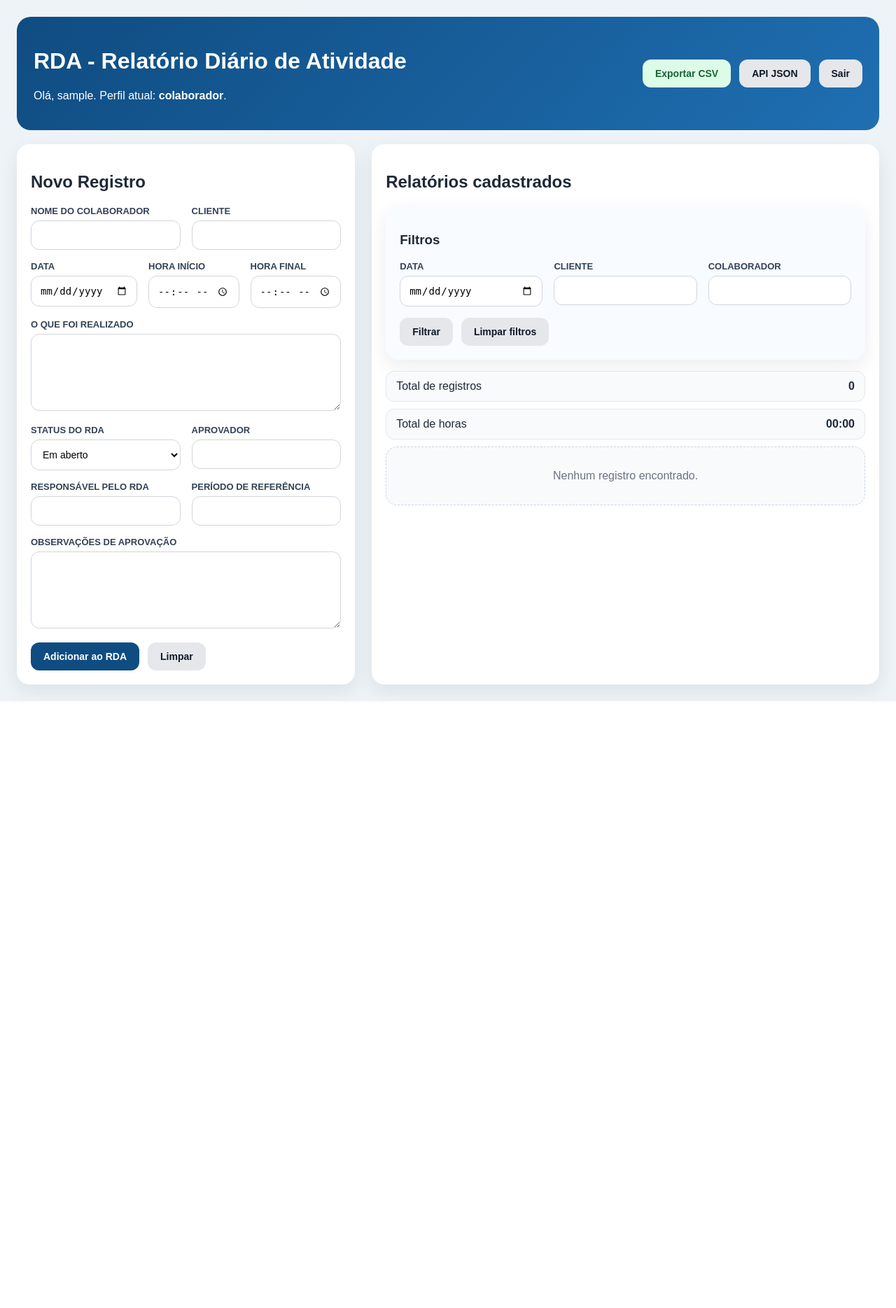
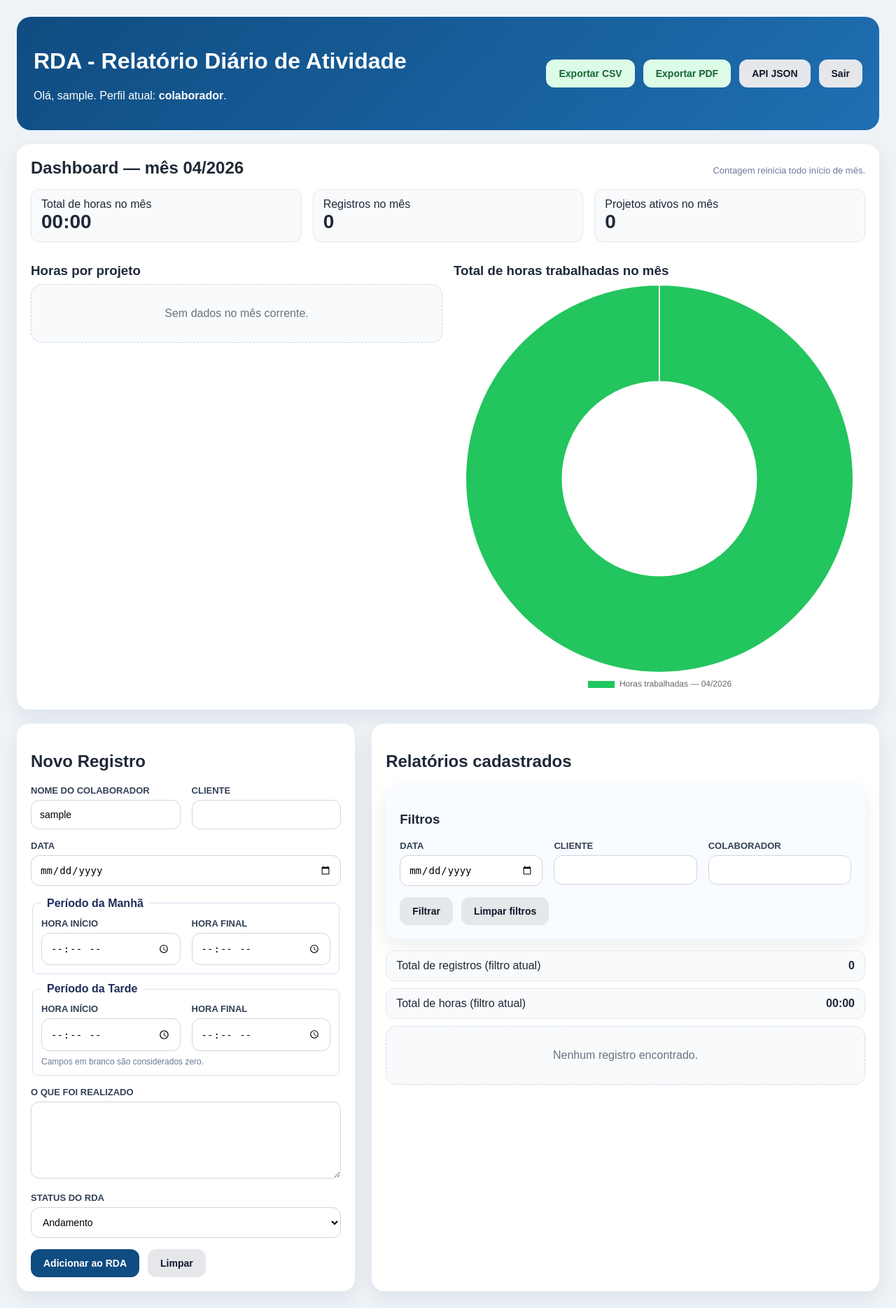
Before and after one commit to salimNabbout/rda_professional-, a Flask app: page / in a window 1280 px wide. Shown: the whole page at 70% size. Before the commit the page ends 1002 px from the top, so only its background shows below. Run offline with Flask 3, Linux system fonts and the light colour scheme; the visitor is signed in with stand-in values (Sample User, id 1); data that the repository does not hold is empty.

Commit message:
Refatorar RDA: horas manhã/tarde, dashboard, PDF, nome completo
- Modelo: nome_completo em User; 4 campos de hora (manhã+tarde) em RDARecord
- Status trocados para Andamento/Concluído/Atrasado
- Form Colaborador pré-preenche display_name (nome completo, não username/email)
- Registro exige nome completo; admin UI permite editar
- Removidos Aprovador/Responsável/Período de Referência
- Data exibida dd/mm/aaaa em tabela, CSV e PDF
- Botão Exportar PDF (reportlab) e dashboard Chart.js com filtro do mês corrente

Co-Authored-By: Claude Opus 4.7 (1M context) <noreply@anthropic.com>

```diff
--- a/app/main/routes.py
+++ b/app/main/routes.py
@@ -1,8 +1,9 @@
 from datetime import datetime
+from collections import defaultdict
 import csv
-from io import StringIO
+from io import StringIO, BytesIO
 
-from flask import Blueprint, render_template, request, redirect, url_for, flash, jsonify, make_response
+from flask import Blueprint, render_template, request, redirect, url_for, flash, jsonify, make_response, send_file
 from flask_login import login_required, current_user
 
 from app.extensions import db
@@ -12,13 +13,46 @@ from app.models import RDARecord
 main_bp = Blueprint("main", __name__)
 
 
-def calcular_duracao(hora_inicio: str, hora_final: str) -> str:
-    inicio = datetime.strptime(hora_inicio, "%H:%M")
-    fim = datetime.strptime(hora_final, "%H:%M")
-    if fim < inicio:
+def _minutos_intervalo(inicio: str, fim: str) -> int:
+    """Retorna duração em minutos. Strings vazias/nulas = 0."""
+    if not inicio or not fim:
+        return 0
+    try:
+        i = datetime.strptime(inicio, "%H:%M")
+        f = datetime.strptime(fim, "%H:%M")
+    except ValueError:
+        return 0
+    if f < i:
         raise ValueError("A Hora Final não pode ser menor que a Hora Início.")
-    total_minutos = int((fim - inicio).total_seconds() // 60)
-    return f"{total_minutos // 60:02d}:{total_minutos % 60:02d}"
+    return int((f - i).total_seconds() // 60)
+
+
+def calcular_duracao_total(hi_m: str, hf_m: str, hi_t: str, hf_t: str) -> str:
+    total = _minutos_intervalo(hi_m, hf_m) + _minutos_intervalo(hi_t, hf_t)
+    return f"{total // 60:02d}:{total % 60:02d}"
+
+
+def _minutos_registro(r: RDARecord) -> int:
+    try:
+        h, m = r.duracao.split(":")
+        return int(h) * 60 + int(m)
+    except (ValueError, AttributeError):
+        return 0
+
+
+def horas_totais(records) -> str:
+    total = sum(_minutos_registro(r) for r in records)
+    return f"{total // 60:02d}:{total % 60:02d}"
+
+
+def formatar_data_br(iso: str) -> str:
+    """YYYY-MM-DD -> dd/mm/aaaa. Retorna o valor original se não for ISO."""
+    if not iso:
+        return ""
+    try:
+        return datetime.strptime(iso, "%Y-%m-%d").strftime("%d/%m/%Y")
+    except ValueError:
+        return iso
 
 
 def base_query_for_user():
@@ -46,12 +80,46 @@ def aplicar_filtros(query):
     }
 
 
-def horas_totais(records):
-    total = 0
-    for item in records:
-        h, m = item.duracao.split(":")
-        total += int(h) * 60 + int(m)
-    return f"{total // 60:02d}:{total % 60:02d}"
+def stats_mes_atual():
+    """Retorna dados agregados do mês corrente para a dashboard."""
+    hoje = datetime.utcnow()
+    prefixo = hoje.strftime("%Y-%m")
+
+    query = base_query_for_user().filter(RDARecord.data.like(f"{prefixo}-%"))
+    records = query.all()
+
+    por_projeto = defaultdict(int)
+    for r in records:
+        por_projeto[r.cliente or "(sem cliente)"] += _minutos_registro(r)
+
+    total_min = sum(por_projeto.values())
+
+    labels = list(por_projeto.keys())
+    horas_decimais = [round(m / 60, 2) for m in por_projeto.values()]
+
+    return {
+        "mes_label": hoje.strftime("%m/%Y"),
+        "total_horas_mes": f"{total_min // 60:02d}:{total_min % 60:02d}",
+        "labels_projeto": labels,
+        "horas_por_projeto": horas_decimais,
+        "total_registros_mes": len(records),
+    }
+
+
+def _form_inicial_vazio():
+    """Retorna dicionário com nome pré-preenchido do usuário."""
+    return {
+        "id": "",
+        "colaborador": current_user.display_name,
+        "cliente": "",
+        "data": "",
+        "hora_inicio_manha": "",
+        "hora_final_manha": "",
+        "hora_inicio_tarde": "",
+        "hora_final_tarde": "",
+        "realizado": "",
+        "status_rda": "Andamento",
+    }
 
 
 @main_bp.route("/")
@@ -59,7 +127,7 @@ def horas_totais(records):
 def index():
     query = base_query_for_user()
     query, filters = aplicar_filtros(query)
-    records = query.order_by(RDARecord.data.desc(), RDARecord.hora_inicio.desc(), RDARecord.id.desc()).all()
+    records = query.order_by(RDARecord.data.desc(), RDARecord.hora_inicio_manha.desc(), RDARecord.id.desc()).all()
 
     return render_template(
         "main/dashboard.html",
@@ -67,8 +135,10 @@ def index():
         total_registros=len(records),
         total_horas=horas_totais(records),
         filters=filters,
-        form=None,
+        form=_form_inicial_vazio(),
         editing=False,
+        stats=stats_mes_atual(),
+        formatar_data_br=formatar_data_br,
     )
 
 
@@ -81,25 +151,31 @@ def save_record():
         "colaborador": request.form.get("colaborador", "").strip(),
         "cliente": request.form.get("cliente", "").strip(),
         "data": request.form.get("data", "").strip(),
-        "hora_inicio": request.form.get("hora_inicio", "").strip(),
-        "hora_final": request.form.get("hora_final", "").strip(),
+        "hora_inicio_manha": request.form.get("hora_inicio_manha", "").strip(),
+        "hora_final_manha": request.form.get("hora_final_manha", "").strip(),
+        "hora_inicio_tarde": request.form.get("hora_inicio_tarde", "").strip(),
+        "hora_final_tarde": request.form.get("hora_final_tarde", "").strip(),
         "realizado": request.form.get("realizado", "").strip(),
-        "status_rda": request.form.get("status_rda", "Em aberto").strip(),
-        "aprovador": request.form.get("aprovador", "").strip(),
-        "responsavel_rda": request.form.get("responsavel_rda", "").strip(),
-        "periodo_referencia": request.form.get("periodo_referencia", "").strip(),
-        "observacoes_aprovacao": request.form.get("observacoes_aprovacao", "").strip(),
+        "status_rda": request.form.get("status_rda", "Andamento").strip(),
     }
 
     try:
-        obrigatorios = [
-            payload["colaborador"], payload["cliente"], payload["data"],
-            payload["hora_inicio"], payload["hora_final"], payload["realizado"]
-        ]
+        obrigatorios = [payload["colaborador"], payload["cliente"], payload["data"], payload["realizado"]]
         if not all(obrigatorios):
-            raise ValueError("Preencha todos os campos obrigatórios.")
+            raise ValueError("Preencha Colaborador, Cliente, Data e o que foi realizado.")
 
-        payload["duracao"] = calcular_duracao(payload["hora_inicio"], payload["hora_final"])
+        # Campos de hora em branco viram "00:00"
+        for campo in ["hora_inicio_manha", "hora_final_manha", "hora_inicio_tarde", "hora_final_tarde"]:
+            if not payload[campo]:
+                payload[campo] = "00:00"
+
+        payload["duracao"] = calcular_duracao_total(
+            payload["hora_inicio_manha"], payload["hora_final_manha"],
+            payload["hora_inicio_tarde"], payload["hora_final_tarde"],
+        )
+
+        if payload["duracao"] == "00:00":
+            raise ValueError("Informe pelo menos um período (manhã ou tarde).")
 
         if record_id:
             record = RDARecord.query.filter_by(id=int(record_id)).first_or_404()
@@ -119,7 +195,7 @@ def save_record():
         flash(str(exc), "error")
         query = base_query_for_user()
         query, filters = aplicar_filtros(query)
-        records = query.order_by(RDARecord.data.desc(), RDARecord.hora_inicio.desc(), RDARecord.id.desc()).all()
+        records = query.order_by(RDARecord.data.desc(), RDARecord.hora_inicio_manha.desc(), RDARecord.id.desc()).all()
         form_data = {"id": record_id, **payload}
         return render_template(
             "main/dashboard.html",
@@ -129,6 +205,8 @@ def save_record():
             filters=filters,
             form=form_data,
             editing=bool(record_id),
+            stats=stats_mes_atual(),
+            formatar_data_br=formatar_data_br,
         )
 
 
@@ -142,7 +220,7 @@ def edit_record(record_id: int):
 
     query = base_query_for_user()
     query, filters = aplicar_filtros(query)
-    records = query.order_by(RDARecord.data.desc(), RDARecord.hora_inicio.desc(), RDARecord.id.desc()).all()
+    records = query.order_by(RDARecord.data.desc(), RDARecord.hora_inicio_manha.desc(), RDARecord.id.desc()).all()
 
     return render_template(
         "main/dashboard.html",
@@ -152,6 +230,8 @@ def edit_record(record_id: int):
         filters=filters,
         form=record,
         editing=True,
+        stats=stats_mes_atual(),
+        formatar_data_br=formatar_data_br,
     )
 
 
@@ -174,7 +254,7 @@ def delete_record(record_id: int):
 def api_records():
     query = base_query_for_user()
     query, filters = aplicar_filtros(query)
-    records = query.order_by(RDARecord.data.desc(), RDARecord.hora_inicio.desc(), RDARecord.id.desc()).all()
+    records = query.order_by(RDARecord.data.desc(), RDARecord.hora_inicio_manha.desc(), RDARecord.id.desc()).all()
 
     return jsonify({
         "user": current_user.username,
@@ -187,16 +267,14 @@ def api_records():
                 "id": r.id,
                 "colaborador": r.colaborador,
                 "cliente": r.cliente,
-                "data": r.data,
-                "hora_inicio": r.hora_inicio,
-                "hora_final": r.hora_final,
+                "data": formatar_data_br(r.data),
+                "hora_inicio_manha": r.hora_inicio_manha,
+                "hora_final_manha": r.hora_final_manha,
+                "hora_inicio_tarde": r.hora_inicio_tarde,
+                "hora_final_tarde": r.hora_final_tarde,
                 "duracao": r.duracao,
                 "realizado": r.realizado,
                 "status_rda": r.status_rda,
-                "aprovador": r.aprovador,
-                "responsavel_rda": r.responsavel_rda,
-                "periodo_referencia": r.periodo_referencia,
-                "observacoes_aprovacao": r.observacoes_aprovacao,
                 "owner_username": r.owner.username if r.owner else None,
             }
             for r in records
@@ -209,28 +287,28 @@ def api_records():
 def export_csv():
     query = base_query_for_user()
     query, _ = aplicar_filtros(query)
-    records = query.order_by(RDARecord.data.desc(), RDARecord.hora_inicio.desc(), RDARecord.id.desc()).all()
+    records = query.order_by(RDARecord.data.desc(), RDARecord.hora_inicio_manha.desc(), RDARecord.id.desc()).all()
 
     output = StringIO()
     writer = csv.writer(output, delimiter=";")
     writer.writerow([
-        "Nome do Colaborador", "Cliente", "Data", "Hora_Inicio", "Hora_Final", "Duracao",
-        "O que foi Realizado", "Status RDA", "Aprovador", "Responsavel RDA", "Periodo Referencia", "Dono do Registro"
+        "Colaborador", "Cliente", "Data",
+        "Manhã Início", "Manhã Final", "Tarde Início", "Tarde Final",
+        "Duração", "O que foi Realizado", "Status", "Dono do Registro",
     ])
 
     for item in records:
         writer.writerow([
             item.colaborador,
             item.cliente,
-            item.data,
-            item.hora_inicio,
-            item.hora_final,
+            formatar_data_br(item.data),
+            item.hora_inicio_manha,
+            item.hora_final_manha,
+            item.hora_inicio_tarde,
+            item.hora_final_tarde,
             item.duracao,
             item.realizado,
             item.status_rda,
-            item.aprovador,
-            item.responsavel_rda,
-            item.periodo_referencia,
             item.owner.username if item.owner else "",
         ])
 
@@ -238,3 +316,69 @@ def export_csv():
     response.headers["Content-Type"] = "text/csv; charset=utf-8"
     response.headers["Content-Disposition"] = "attachment; filename=rda_relatorio.csv"
     return response
+
+
+@main_bp.route("/export/pdf")
+@login_required
+def export_pdf():
+    from reportlab.lib import colors
+    from reportlab.lib.pagesizes import A4, landscape
+    from reportlab.lib.styles import getSampleStyleSheet, ParagraphStyle
+    from reportlab.lib.units import mm
+    from reportlab.platypus import SimpleDocTemplate, Table, TableStyle, Paragraph, Spacer
+
+    query = base_query_for_user()
+    query, _ = aplicar_filtros(query)
+    records = query.order_by(RDARecord.data.desc(), RDARecord.hora_inicio_manha.desc(), RDARecord.id.desc()).all()
+
+    buffer = BytesIO()
+    doc = SimpleDocTemplate(
+        buffer, pagesize=landscape(A4),
+        leftMargin=10 * mm, rightMargin=10 * mm, topMargin=12 * mm, bottomMargin=12 * mm,
+    )
+
+    styles = getSampleStyleSheet()
+    titulo = Paragraph("<b>Relatório Diário de Atividade (RDA)</b>", styles["Title"])
+    gerado = Paragraph(
+        f"Gerado em {datetime.now().strftime('%d/%m/%Y %H:%M')} — Total: {len(records)} registros — "
+        f"Horas: {horas_totais(records)}",
+        styles["Normal"],
+    )
+
+    cell_style = ParagraphStyle("cell", parent=styles["BodyText"], fontSize=7, leading=9)
+    head_style = ParagraphStyle("head", parent=styles["BodyText"], fontSize=7, leading=9, textColor=colors.white, alignment=1)
+
+    headers = ["Colaborador", "Cliente", "Data", "Manhã Ini", "Manhã Fim", "Tarde Ini", "Tarde Fim", "Duração", "Realizado", "Status"]
+    data = [[Paragraph(h, head_style) for h in headers]]
+
+    for r in records:
+        data.append([
+            Paragraph(r.colaborador or "", cell_style),
+            Paragraph(r.cliente or "", cell_style),
+            Paragraph(formatar_data_br(r.data), cell_style),
+            Paragraph(r.hora_inicio_manha or "", cell_style),
+            Paragraph(r.hora_final_manha or "", cell_style),
+            Paragraph(r.hora_inicio_tarde or "", cell_style),
+            Paragraph(r.hora_final_tarde or "", cell_style),
+            Paragraph(r.duracao or "", cell_style),
+            Paragraph(r.realizado or "", cell_style),
+            Paragraph(r.status_rda or "", cell_style),
+        ])
+
+    col_widths = [30*mm, 28*mm, 18*mm, 16*mm, 16*mm, 16*mm, 16*mm, 16*mm, 70*mm, 22*mm]
+    table = Table(data, colWidths=col_widths, repeatRows=1)
+    table.setStyle(TableStyle([
+        ("BACKGROUND", (0, 0), (-1, 0), colors.HexColor("#1f2d5a")),
+        ("GRID", (0, 0), (-1, -1), 0.3, colors.grey),
+        ("VALIGN", (0, 0), (-1, -1), "TOP"),
+        ("ROWBACKGROUNDS", (0, 1), (-1, -1), [colors.whitesmoke, colors.white]),
+    ]))
+
+    doc.build([titulo, Spacer(1, 4 * mm), gerado, Spacer(1, 4 * mm), table])
+    buffer.seek(0)
+
+    return send_file(
+        buffer, as_attachment=True,
+        download_name=f"rda_relatorio_{datetime.now().strftime('%Y%m%d_%H%M')}.pdf",
+        mimetype="application/pdf",
+    )
--- a/app/templates/main/_form.html
+++ b/app/templates/main/_form.html
@@ -4,7 +4,7 @@
   <div class="grid grid-2">
     <div>
       <label>Nome do Colaborador</label>
-      <input name="colaborador" value="{{ form.colaborador if form else '' }}" required>
+      <input name="colaborador" value="{{ form.colaborador if form and form.colaborador else current_user.display_name }}" readonly required>
     </div>
     <div>
       <label>Cliente</label>
@@ -12,56 +12,53 @@
     </div>
   </div>
 
-  <div class="grid grid-3" style="margin-top:16px;">
-    <div>
+  <div style="margin-top:16px;">
     <label>Data</label>
     <input type="date" name="data" value="{{ form.data if form else '' }}" required>
   </div>
+
+  <fieldset style="margin-top:16px; padding:12px; border:1px solid #d9e1f2; border-radius:8px;">
+    <legend style="padding:0 8px; font-weight:600; color:#1f2d5a;">Período da Manhã</legend>
+    <div class="grid grid-2">
       <div>
         <label>Hora Início</label>
-      <input type="time" name="hora_inicio" value="{{ form.hora_inicio if form else '' }}" required>
+        <input type="time" name="hora_inicio_manha" value="{{ form.hora_inicio_manha if form else '' }}">
       </div>
       <div>
         <label>Hora Final</label>
-      <input type="time" name="hora_final" value="{{ form.hora_final if form else '' }}" required>
+        <input type="time" name="hora_final_manha" value="{{ form.hora_final_manha if form else '' }}">
       </div>
     </div>
+  </fieldset>
+
+  <fieldset style="margin-top:12px; padding:12px; border:1px solid #d9e1f2; border-radius:8px;">
+    <legend style="padding:0 8px; font-weight:600; color:#1f2d5a;">Período da Tarde</legend>
+    <div class="grid grid-2">
+      <div>
+        <label>Hora Início</label>
+        <input type="time" name="hora_inicio_tarde" value="{{ form.hora_inicio_tarde if form else '' }}">
+      </div>
+      <div>
+        <label>Hora Final</label>
+        <input type="time" name="hora_final_tarde" value="{{ form.hora_final_tarde if form else '' }}">
+      </div>
+    </div>
+    <p style="margin:8px 0 0; font-size:12px; color:#6b7a99;">Campos em branco são considerados zero.</p>
+  </fieldset>
 
   <div style="margin-top:16px;">
     <label>O que foi realizado</label>
     <textarea name="realizado" required>{{ form.realizado if form else '' }}</textarea>
   </div>
 
-  <div class="grid grid-2" style="margin-top:16px;">
-    <div>
+  <div style="margin-top:16px;">
     <label>Status do RDA</label>
     <select name="status_rda">
-        {% set current_status = form.status_rda if form else 'Em aberto' %}
-        {% for status in ['Em aberto', 'Em análise', 'Aprovado', 'Reprovado'] %}
+      {% set current_status = form.status_rda if form and form.status_rda else 'Andamento' %}
+      {% for status in ['Andamento', 'Concluído', 'Atrasado'] %}
         <option value="{{ status }}" {% if current_status == status %}selected{% endif %}>{{ status }}</option>
       {% endfor %}
     </select>
-    </div>
-    <div>
-      <label>Aprovador</label>
-      <input name="aprovador" value="{{ form.aprovador if form else '' }}">
-    </div>
-  </div>
-
-  <div class="grid grid-2" style="margin-top:16px;">
-    <div>
-      <label>Responsável pelo RDA</label>
-      <input name="responsavel_rda" value="{{ form.responsavel_rda if form else '' }}">
-    </div>
-    <div>
-      <label>Período de Referência</label>
-      <input name="periodo_referencia" value="{{ form.periodo_referencia if form else '' }}">
-    </div>
-  </div>
-
-  <div style="margin-top:16px;">
-    <label>Observações de aprovação</label>
-    <textarea name="observacoes_aprovacao">{{ form.observacoes_aprovacao if form else '' }}</textarea>
   </div>
 
   <div class="actions" style="margin-top:16px;">
--- a/app/templates/main/dashboard.html
+++ b/app/templates/main/dashboard.html
@@ -9,11 +9,43 @@
     </div>
     <div class="actions">
       <a class="btn btn-success" href="{{ url_for('main.export_csv', **filters) }}">Exportar CSV</a>
+      <a class="btn btn-success" href="{{ url_for('main.export_pdf', **filters) }}">Exportar PDF</a>
       <a class="btn btn-secondary" href="{{ url_for('main.api_records', **filters) }}">API JSON</a>
       {% if current_user.role == 'admin' %}
         <a class="btn btn-secondary" href="{{ url_for('admin.users') }}">Usuários</a>
       {% endif %}
       <a class="btn btn-secondary" href="{{ url_for('auth.logout') }}">Sair</a>
+    </div>
+  </div>
+</div>
+
+<div class="card" style="margin-bottom:20px;">
+  <div style="display:flex; justify-content:space-between; align-items:baseline; flex-wrap:wrap; gap:12px;">
+    <h2 style="margin:0;">Dashboard — mês {{ stats.mes_label }}</h2>
+    <div style="font-size:13px; color:#6b7a99;">Contagem reinicia todo início de mês.</div>
+  </div>
+  <div class="grid grid-3" style="margin-top:16px;">
+    <div class="summary" style="flex-direction:column; align-items:flex-start;">
+      <span>Total de horas no mês</span>
+      <strong style="font-size:28px;">{{ stats.total_horas_mes }}</strong>
+    </div>
+    <div class="summary" style="flex-direction:column; align-items:flex-start;">
+      <span>Registros no mês</span>
+      <strong style="font-size:28px;">{{ stats.total_registros_mes }}</strong>
+    </div>
+    <div class="summary" style="flex-direction:column; align-items:flex-start;">
+      <span>Projetos ativos no mês</span>
+      <strong style="font-size:28px;">{{ stats.labels_projeto | length }}</strong>
+    </div>
+  </div>
+  <div class="grid grid-2" style="margin-top:20px;">
+    <div>
+      <h3 style="margin:0 0 8px;">Horas por projeto</h3>
+      <canvas id="chartProjeto" height="220"></canvas>
+    </div>
+    <div>
+      <h3 style="margin:0 0 8px;">Total de horas trabalhadas no mês</h3>
+      <canvas id="chartTotal" height="220"></canvas>
     </div>
   </div>
 </div>
@@ -49,8 +81,8 @@
       </div>
     </form>
 
-    <div class="summary"><span>Total de registros</span><strong>{{ total_registros }}</strong></div>
-    <div class="summary"><span>Total de horas</span><strong>{{ total_horas }}</strong></div>
+    <div class="summary"><span>Total de registros (filtro atual)</span><strong>{{ total_registros }}</strong></div>
+    <div class="summary"><span>Total de horas (filtro atual)</span><strong>{{ total_horas }}</strong></div>
 
     {% if records %}
       <div class="table-wrap">
@@ -63,14 +95,13 @@
               <th>Colaborador</th>
               <th>Cliente</th>
               <th>Data</th>
-              <th>Início</th>
-              <th>Final</th>
+              <th>Manhã Ini</th>
+              <th>Manhã Fim</th>
+              <th>Tarde Ini</th>
+              <th>Tarde Fim</th>
               <th>Duração</th>
               <th>Realizado</th>
               <th>Status</th>
-              <th>Aprovador</th>
-              <th>Responsável</th>
-              <th>Período</th>
               <th>Ações</th>
             </tr>
           </thead>
@@ -82,18 +113,17 @@
                 {% endif %}
                 <td><strong>{{ item.colaborador }}</strong></td>
                 <td>{{ item.cliente }}</td>
-                <td>{{ item.data }}</td>
-                <td>{{ item.hora_inicio }}</td>
-                <td>{{ item.hora_final }}</td>
+                <td>{{ formatar_data_br(item.data) }}</td>
+                <td>{{ item.hora_inicio_manha }}</td>
+                <td>{{ item.hora_final_manha }}</td>
+                <td>{{ item.hora_inicio_tarde }}</td>
+                <td>{{ item.hora_final_tarde }}</td>
                 <td>{{ item.duracao }}</td>
                 <td class="multiline">{{ item.realizado }}</td>
                 <td>
-                  {% set cls = item.status_rda.lower().replace(' ', '-').replace('á', 'a') %}
+                  {% set cls = item.status_rda.lower().replace(' ', '-').replace('í', 'i').replace('á', 'a') %}
                   <span class="status {{ cls }}">{{ item.status_rda }}</span>
                 </td>
-                <td>{{ item.aprovador or '-' }}</td>
-                <td>{{ item.responsavel_rda or '-' }}</td>
-                <td>{{ item.periodo_referencia or '-' }}</td>
                 <td>
                   <div class="actions">
                     <a class="btn btn-warning" href="{{ url_for('main.edit_record', record_id=item.id) }}">Editar</a>
@@ -112,4 +142,51 @@
     {% endif %}
   </div>
 </div>
+
+<script src="https://cdn.jsdelivr.net/npm/chart.js@4.4.1/dist/chart.umd.min.js"></script>
+<script>
+  const labelsProjeto = {{ stats.labels_projeto | tojson }};
+  const horasProjeto = {{ stats.horas_por_projeto | tojson }};
+  const totalHorasMes = {{ (stats.total_horas_mes.split(':')[0] | int) + ((stats.total_horas_mes.split(':')[1] | int) / 60) }};
+  const mesLabel = {{ stats.mes_label | tojson }};
+
+  if (labelsProjeto.length > 0) {
+    new Chart(document.getElementById('chartProjeto'), {
+      type: 'bar',
+      data: {
+        labels: labelsProjeto,
+        datasets: [{
+          label: 'Horas',
+          data: horasProjeto,
+          backgroundColor: '#3e63dd',
+        }],
+      },
+      options: {
+        responsive: true,
+        plugins: { legend: { display: false } },
+        scales: { y: { beginAtZero: true, title: { display: true, text: 'Horas' } } },
+      },
+    });
+  } else {
+    document.getElementById('chartProjeto').replaceWith(Object.assign(document.createElement('div'), { className: 'empty', innerText: 'Sem dados no mês corrente.' }));
+  }
+
+  new Chart(document.getElementById('chartTotal'), {
+    type: 'doughnut',
+    data: {
+      labels: ['Horas trabalhadas — ' + mesLabel],
+      datasets: [{
+        data: [totalHorasMes || 0.0001],
+        backgroundColor: ['#22c55e'],
+      }],
+    },
+    options: {
+      responsive: true,
+      plugins: {
+        legend: { position: 'bottom' },
+        tooltip: { callbacks: { label: (ctx) => ctx.label + ': ' + totalHorasMes.toFixed(2) + 'h' } },
+      },
+    },
+  });
+</script>
 {% endblock %}
--- a/requirements.txt
+++ b/requirements.txt
@@ -4,4 +4,5 @@ Flask-Login==0.6.3
 Flask-Migrate==4.0.7
 python-dotenv==1.0.1
 Werkzeug==3.0.3
+reportlab==4.2.2
 gunicorn
```
Also changed, not shown: app/admin/routes.py (+16 -0 lines), app/auth/routes.py (+4 -3 lines), app/models.py (+18 -9 lines), app/templates/admin/users.html (+10 -3 lines), app/templates/auth/login.html (+7 -1 lines), 1 other file. Lines whose indentation alone changed are shown as unchanged.
